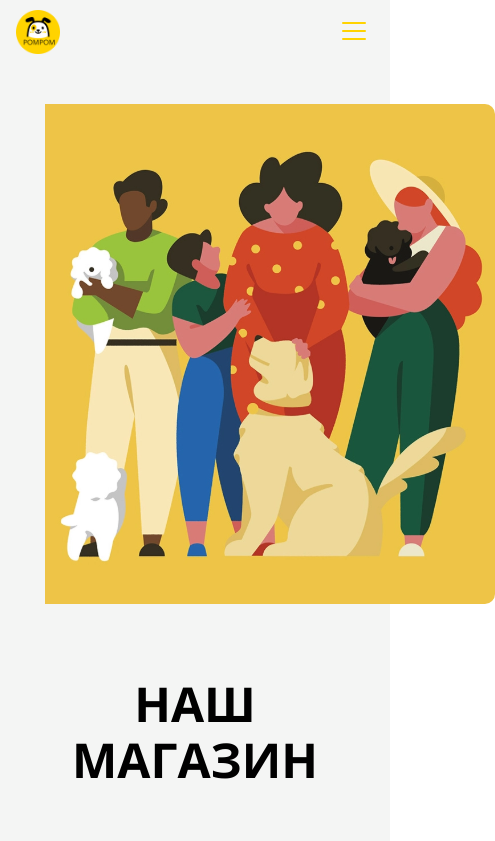
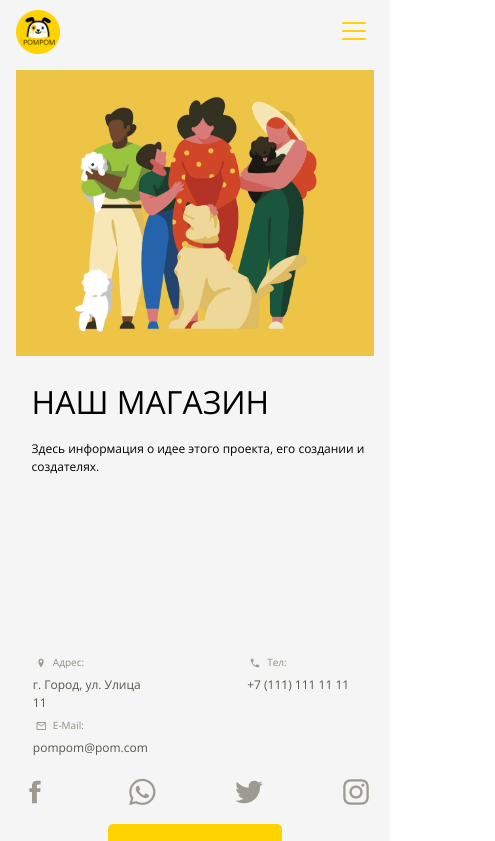
Before and after one commit to theendATM/PomPom-Dog-Shop, a React (Create React App) app: page /about in a window 390 px wide. Shown: the top 841 px of the page, 495 px wide, since content can reach past the window. Built offline with nearby package versions, Linux system fonts and the light colour scheme.

Commit message:
company info added

```diff
--- a/src/components/Button/Button.js
+++ b/src/components/Button/Button.js
@@ -11,6 +11,9 @@ export const Button = (props) => {
     }
 
     return (
-        <a className={style.button} style={buttonStyle} href=''>{props.text}</a>
+        <div className='buttonContainer'>
+            <a className={style.button} style={buttonStyle} href=''>{props.text}</a>
+        </div>
+
     )
 }
--- a/src/components/Button/Button.module.css
+++ b/src/components/Button/Button.module.css
@@ -16,9 +16,11 @@
         max-width: 100%;
         padding-top: 16px;
         padding-bottom: 16px;
-        padding-left: 26%;
-        padding-right: 26%;
         font-size: 16px;
         line-height: 22px;
     }
+    .buttonContainer{
+        width: 1vw;
+        background-color: red !important;
+    }
 }
--- a/src/pages/CompanyInfo/CompanyInfo.css
+++ b/src/pages/CompanyInfo/CompanyInfo.css
@@ -31,3 +31,38 @@ p{
     gap: 50px;
     margin-bottom: 100px;
 }
+
+@media screen and (max-width: 415px) {
+    .CompanyInfo{
+        width: 92%;
+    }
+
+    h1{
+        font-size: 32px;
+        line-height: 36px;
+        font-weight: 400;
+        margin-left: 16px;
+    }
+    .mainInfo p{
+        font-size: 12px;
+        line-height: 18px;
+        text-align: start;
+        margin-left: 16px;
+    }
+
+    .mainBanner{
+        height:286px;
+        margin-top: 16px;
+        margin-bottom: 28px;
+
+    }
+
+    .mainBanner img{
+        height: 286px;
+    }
+
+    .mainInfo{
+        gap: 20px;
+        margin-bottom: 150px;
+    }
+}
```
